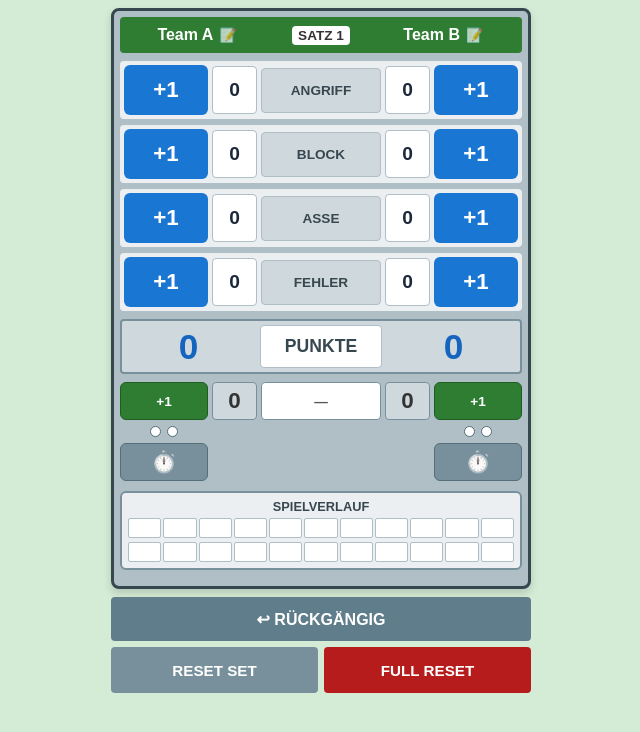
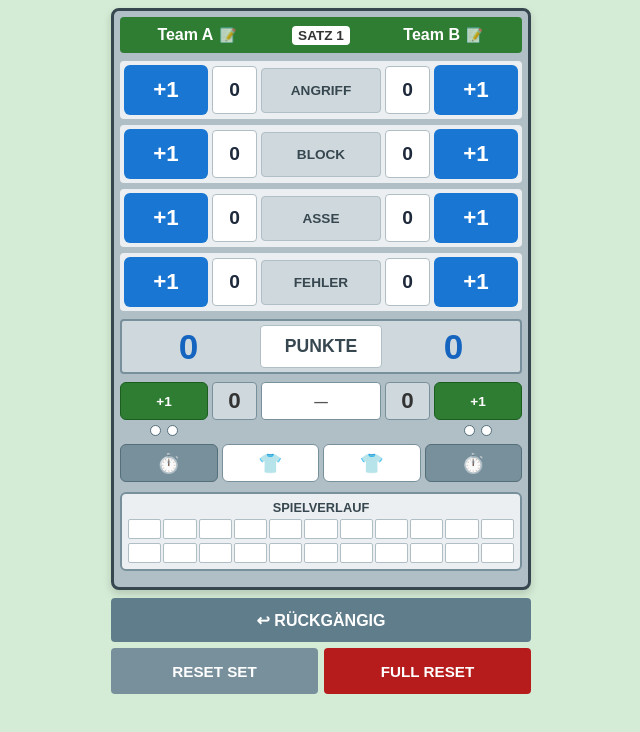
Before and after one commit to oooasg-dev/volleyball-score, a website: page score/index.html in a window 1280 px wide. Shown: the whole page, without its empty margins (319-959 px from the left). Drawn offline with Linux system fonts and the light colour scheme; no server answers.

Commit message:
Update index.html

```diff
--- a/score/index.html
+++ b/score/index.html
@@ -3,9 +3,8 @@
 <head>
   <meta charset="UTF-8">
   <meta name="viewport" content="width=device-width, initial-scale=1.0, maximum-scale=1.0, user-scalable=no">
-  <title>Score v4.1.3</title>
+  <title>Score v4.2.5</title>
 
-  <!-- Вот они, твои иконки и настройки для домашнего экрана! -->
   <link rel="apple-touch-icon" href="https://i.ibb.co/Z6Hcnvf9/image.png">
   <link rel="shortcut icon" href="https://i.ibb.co/Z6Hcnvf9/image.png" type="image/png">
   <meta name="apple-mobile-web-app-capable" content="yes">
@@ -34,11 +33,10 @@
     .serving-dot { position: absolute; top: 4px; font-size: 0.8rem; color: #2e7d32; display: none; }
     .serve-left { left: 12px; } .serve-right { right: 12px; }
 
-    /* СТИЛИ ДЛЯ СЕТОВ И ТАЙМ-АУТОВ */
-    .satz-row { display: grid; grid-template-columns: 1fr 45px 120px 45px 1fr; align-items: center; margin-top: 8px; gap: 4px; }
+    /* СЕТЫ И НИЖНЯЯ ОСЬ УПРАВЛЕНИЯ */
+    .satz-row { display: grid; grid-template-columns: 1fr 45px 120px 45px 1fr; align-items: start; margin-top: 8px; gap: 4px; }
     .control-btn-block { display: flex; flex-direction: column; align-items: center; gap: 4px; width: 100%; box-sizing: border-box; }
 
-    /* Кнопка +1 Сет (Теперь сверху) */
     .btn-satz-inc {
       background-color: #2e7d32;
       height: 38px;
@@ -53,16 +51,22 @@
       transition: background 0.2s, transform 0.05s;
       box-sizing: border-box;
     }
-    .btn-satz-inc:active {
-      transform: scale(0.95);
-    }
+    .btn-satz-inc:active { transform: scale(0.95); }
 
-    /* Кнопка тайм-аута (Теперь снизу) */
+    .timeout-dots { display: flex; gap: 6px; justify-content: center; height: 12px; align-items: center; }
+    .t-dot { width: 9px; height: 9px; border-radius: 50%; border: 1px solid #546e7a; background-color: #ffffff; transition: background 0.3s; }
+    .t-dot.used { background-color: #78909c; border-color: #37474f; }
+
+    .satz-val { background: #cfd8dc; font-size: 1.4rem; font-weight: bold; padding: 0; border-radius: 4px; border: 1px solid #78909c; width: 45px; display: flex; align-items: center; justify-content: center; height: 38px; box-sizing: border-box; }
+    .history-cell { background: #fff; font-size: 0.85rem; font-weight: bold; padding: 0 2px; border-radius: 4px; border: 1px solid #78909c; color: #555; width: 120px; white-space: nowrap; overflow: hidden; text-overflow: ellipsis; display: flex; align-items: center; justify-content: center; height: 38px; box-sizing: border-box; }
+
+    /* Единая нижняя ось для кнопок Auszeit и футболок */
+    .bottom-actions-row { display: grid; grid-template-columns: 1fr 1fr 1fr 1fr; gap: 4px; width: 100%; grid-column: span 5; margin-top: 4px; }
+
     .btn-timeout {
       background-color: #78909c;
       height: 38px;
-      font-size: 1.3rem;
-      width: 100%;
+      font-size: 1.2rem;
       border: 1px solid #546e7a;
       border-radius: 6px;
       color: white;
@@ -73,18 +77,25 @@
       transition: background 0.2s, transform 0.05s;
       box-sizing: border-box;
     }
-    .btn-timeout:active {
-      transform: scale(0.95);
-    }
+    .btn-timeout:active { transform: scale(0.95); }
     .btn-timeout.active { background-color: #f57c00 !important; border-color: #b35100; animation: blink 1s infinite; }
 
-    .timeout-dots { display: flex; gap: 6px; justify-content: center; margin: 2px 0; }
-    .t-dot { width: 9px; height: 9px; border-radius: 50%; border: 1px solid #546e7a; background-color: #ffffff; transition: background 0.3s; }
-    .t-dot.used { background-color: #78909c; border-color: #37474f; }
-
-    /* Выравнивание ячеек результата по высоте кнопок Satz (+1) */
-    .satz-val { background: #cfd8dc; font-size: 1.4rem; font-weight: bold; padding: 0; border-radius: 4px; border: 1px solid #78909c; width: 45px; display: flex; align-items: center; justify-content: center; height: 38px; box-sizing: border-box; align-self: start; margin-top: 0; }
-    .history-cell { background: #fff; font-size: 0.85rem; font-weight: bold; padding: 0 2px; border-radius: 4px; border: 1px solid #78909c; color: #555; width: 120px; white-space: nowrap; overflow: hidden; text-overflow: ellipsis; display: flex; align-items: center; justify-content: center; height: 38px; box-sizing: border-box; align-self: start; margin-top: 0; }
+    .btn-jersey {
+      background-color: #ffffff;
+      border: 1px solid #78909c;
+      border-radius: 6px;
+      cursor: pointer;
+      display: flex;
+      align-items: center;
+      justify-content: center;
+      font-size: 1.2rem;
+      height: 38px;
+      position: relative;
+      box-sizing: border-box;
+      transition: transform 0.05s;
+    }
+    .btn-jersey:active { transform: scale(0.95); }
+    .color-picker { position: absolute; top: 0; left: 0; width: 100%; height: 100%; opacity: 0; cursor: pointer; }
 
     .timeline-container { background: #eceff1; border: 2px solid #78909c; border-radius: 6px; margin: 10px 0; padding: 6px; }
     .timeline-title { font-size: 0.8rem; font-weight: bold; color: #37474f; text-transform: uppercase; margin-bottom: 4px; }
@@ -131,27 +142,38 @@
     </div>
 
     <div class="satz-row">
-      <!-- CONTROL HEIM -->
+      <!-- ВЕРХНИЙ РЯД: СЕТЫ И ИСТОРИЯ -->
       <div class="control-btn-block">
         <button class="btn-satz-inc" onclick="changeSetScore(1, 1)">+1</button>
         <div class="timeout-dots" id="dots_to1">
           <div class="t-dot" id="t1_d1"></div>
           <div class="t-dot" id="t1_d2"></div>
         </div>
-        <button class="btn-timeout" id="btn_to1" onclick="triggerTimeout(1)">⏱️</button>
       </div>
 
       <div id="v_set1" class="satz-val">0</div>
       <div id="v_history" class="history-cell">—</div>
       <div id="v_set2" class="satz-val">0</div>
 
-      <!-- CONTROL GAST -->
       <div class="control-btn-block">
         <button class="btn-satz-inc" onclick="changeSetScore(2, 1)">+1</button>
         <div class="timeout-dots" id="dots_to2">
           <div class="t-dot" id="t2_d1"></div>
           <div class="t-dot" id="t2_d2"></div>
         </div>
+      </div>
+
+      <!-- НИЖНИЙ РЯД: ВСЕ КНОПКИ ДЕЙСТВИЙ НА ОДНОЙ ОСИ -->
+      <div class="bottom-actions-row">
+        <button class="btn-timeout" id="btn_to1" onclick="triggerTimeout(1)">⏱️</button>
+        <button class="btn-jersey" id="btn_jersey1">
+          👕
+          <input type="color" class="color-picker" id="picker_color1" value="#ffffff" onchange="changeTeamColor(1, this.value)">
+        </button>
+        <button class="btn-jersey" id="btn_jersey2">
+          👕
+          <input type="color" class="color-picker" id="picker_color2" value="#ffffff" onchange="changeTeamColor(2, this.value)">
+        </button>
         <button class="btn-timeout" id="btn_to2" onclick="triggerTimeout(2)">⏱️</button>
       </div>
     </div>
@@ -207,7 +229,8 @@
     ang1: 0, ang2: 0, blk1: 0, blk2: 0, ase1: 0, ase2: 0, fhl1: 0, fhl2: 0,
     pts1: 0, pts2: 0, set1: 0, set2: 0, currentSet: 1, historyStr: "—", serve: 0, timeline: [],
     finalSetPts1: 0, finalSetPts2: 0,
-    timeoutsLeft1: 2, timeoutsLeft2: 2, timeoutActive1: false, timeoutActive2: false
+    timeoutsLeft1: 2, timeoutsLeft2: 2, timeoutActive1: false, timeoutActive2: false,
+    teamColor1: "#ffffff", teamColor2: "#ffffff"
   };
   let historyStack = [];
   let isSyncing = false;
@@ -374,6 +397,13 @@
     }, 30000);
   }
 
+  function changeTeamColor(teamNum, hexColor) {
+    saveHistory();
+    state[`teamColor${teamNum}`] = hexColor;
+    updateUI();
+    sendToFirebase();
+  }
+
   function createTimelineCells() {
     const r21 = document.getElementById('row21_container');
     const r22 = document.getElementById('row22_container');
@@ -418,6 +448,13 @@
     document.getElementById('t2_d1').className = left2 < 2 ? 't-dot used' : 't-dot';
     document.getElementById('t2_d2').className = left2 < 1 ? 't-dot used' : 't-dot';
 
+    const col1 = state.teamColor1 || "#ffffff";
+    const col2 = state.teamColor2 || "#ffffff";
+    document.getElementById('btn_jersey1').style.backgroundColor = col1;
+    document.getElementById('btn_jersey2').style.backgroundColor = col2;
+    document.getElementById('picker_color1').value = col1;
+    document.getElementById('picker_color2').value = col2;
+
     let lastPoints = (state.timeline || []).slice(-11).reverse();
     for (let i = 0; i < 11; i++) {
       let cellA = document.getElementById(`c_21_${i}`);
@@ -452,6 +489,8 @@
       if(!state.leagueId) state.leagueId = lid;
       if(state.timeoutsLeft1 === undefined) state.timeoutsLeft1 = 2;
       if(state.timeoutsLeft2 === undefined) state.timeoutsLeft2 = 2;
+      if(!state.teamColor1) state.teamColor1 = "#ffffff";
+      if(!state.teamColor2) state.teamColor2 = "#ffffff";
       updateUI();
     } });
   }
@@ -492,7 +531,9 @@
       lastFinishedSet: (state.currentSet - 1),
       serve1: state.serve === 1 ? "●" : "", serve2: state.serve === 2 ? "●" : "",
       finalSetPts1: state.finalSetPts1 || 0, finalSetPts2: state.finalSetPts2 || 0,
-      activeBallType: activeBall
+      activeBallType: activeBall,
+      teamColor1: state.teamColor1 || "#ffffff",
+      teamColor2: state.teamColor2 || "#ffffff"
     };
     for (let i = 0; i < 11; i++) {
       vmixData[`dot_21_${i+1}`] = lastPoints[i] === 1 ? "●" : "";
@@ -565,7 +606,8 @@
       state = {
         team1Name: state.team1Name, team2Name: state.team2Name, team1Logo: state.team1Logo || "", team2Logo: state.team2Logo || "", leagueId: state.leagueId || "",
         ang1: 0, ang2: 0, blk1: 0, blk2: 0, ase1: 0, ase2: 0, fhl1: 0, fhl2: 0, pts1: 0, pts2: 0, set1: 0, set2: 0, currentSet: 1, historyStr: "—", serve: 0, timeline: [], finalSetPts1: 0, finalSetPts2: 0,
-        timeoutsLeft1: 2, timeoutsLeft2: 2, timeoutActive1: false, timeoutActive2: false
+        timeoutsLeft1: 2, timeoutsLeft2: 2, timeoutActive1: false, timeoutActive2: false,
+        teamColor1: state.teamColor1 || "#ffffff", teamColor2: state.teamColor2 || "#ffffff"
       };
       historyStack = [];
       updateUI();
```
